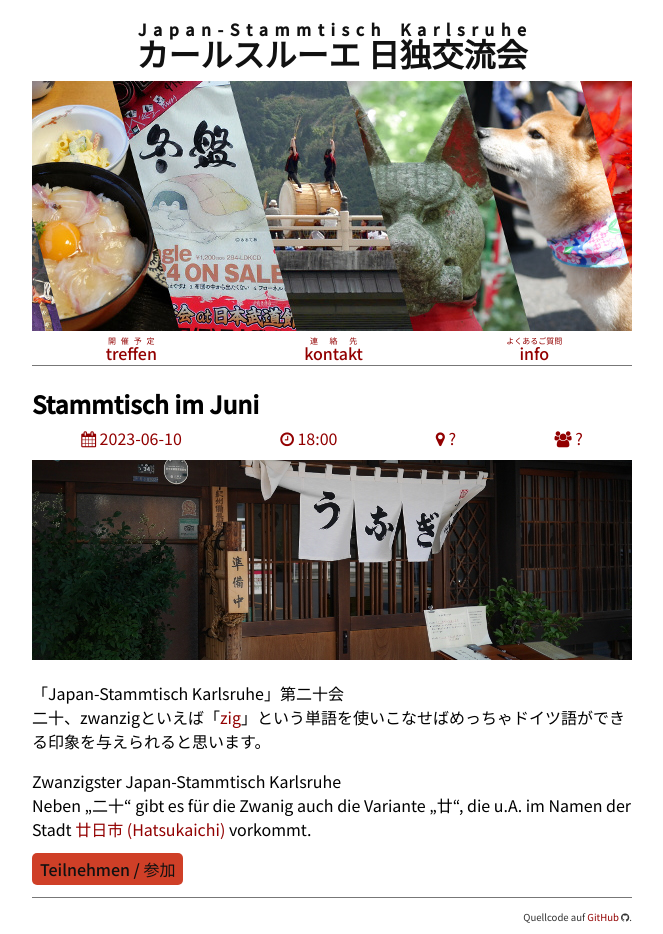
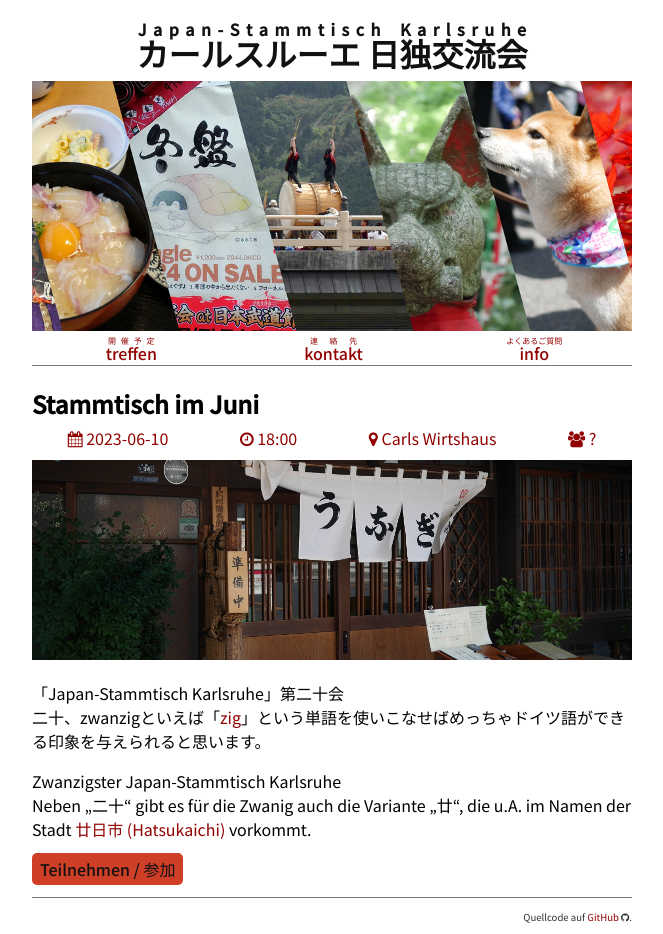
Before and after one commit to tcsch/japanstammtisch.github.io, a Jekyll site: the page built from _posts/2023-06-10-jun.md, in a window 1280 px wide. Shown: the whole page, without its empty margins (308-971 px from the left). Built offline with Jekyll 4.4.1, drawn with Linux system fonts in a browser that asks for light colours.

Commit message:
add place info to most recent post

```diff
--- a/_posts/2023-06-10-jun.md
+++ b/_posts/2023-06-10-jun.md
@@ -2,7 +2,7 @@
 layout: post
 title: "Stammtisch im Juni"
 time: "18:00"
-place: '?'
+place: '<a href="https://goo.gl/maps/VkFqDG4UsfSfi5yt8">Carls Wirtshaus</a>'
 people: "?"
 compo: []
 img: "jun.jpg"
```
